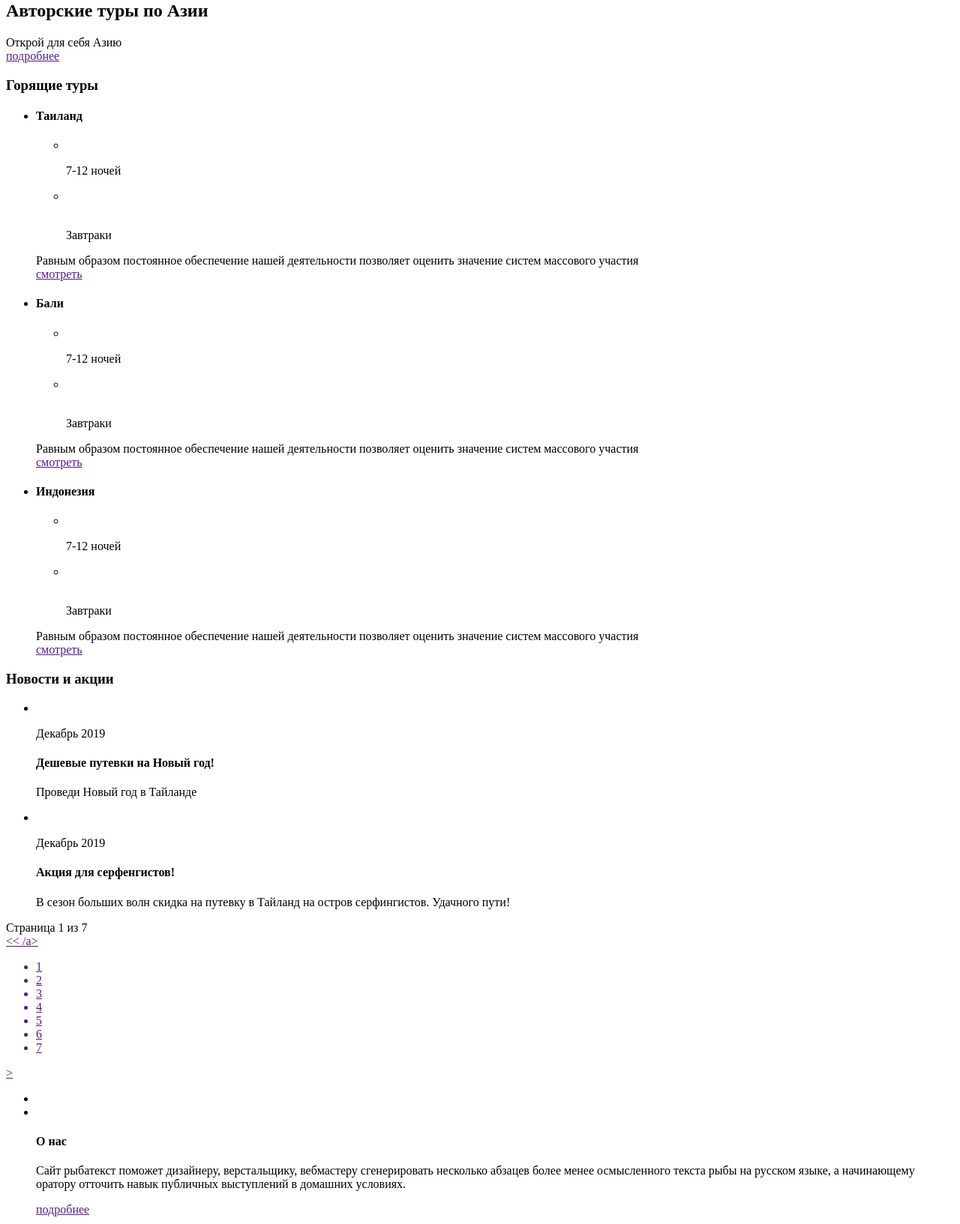
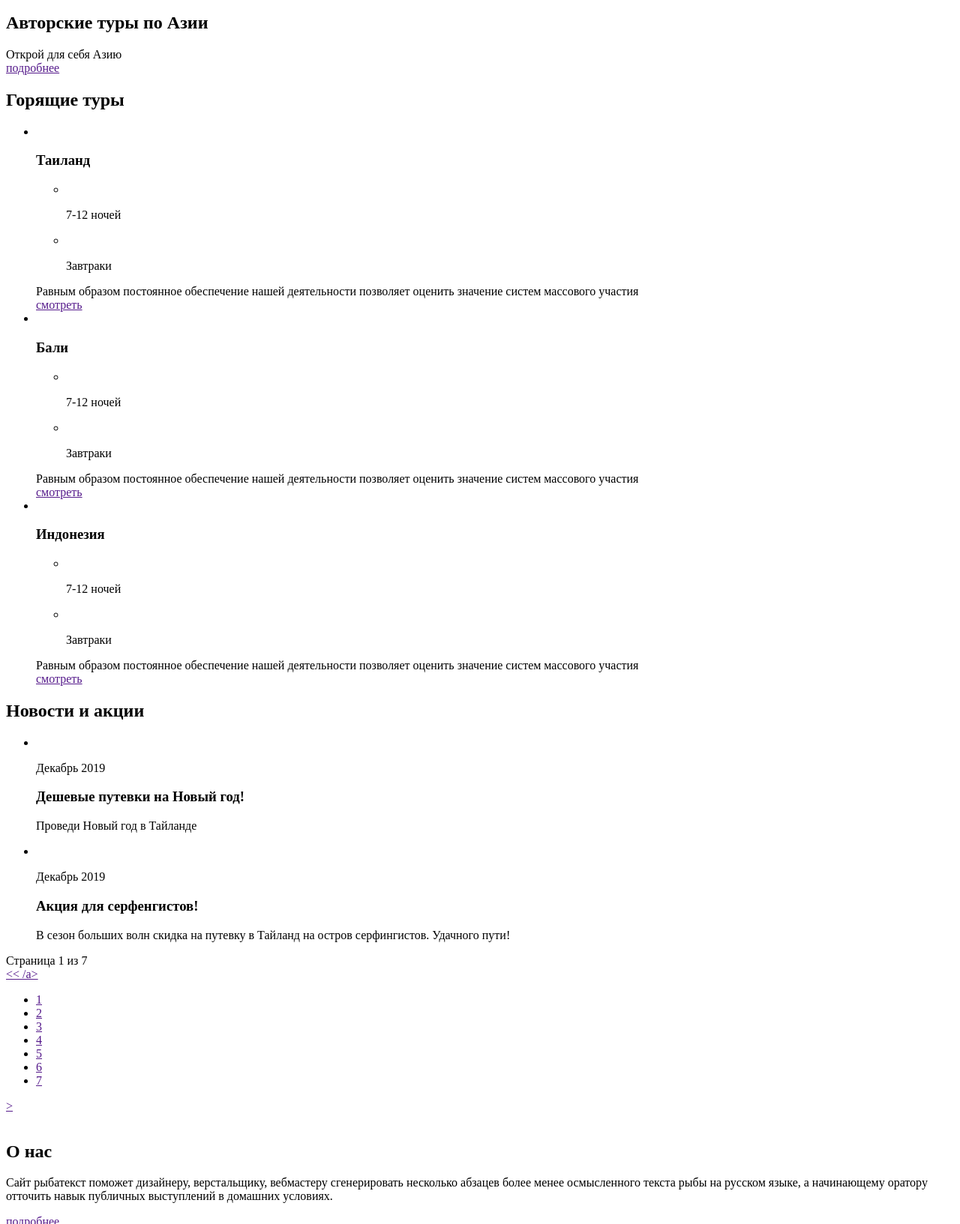
Before and after one commit to NadezhdaShe/AIR-ASIA, a plain HTML site: page index.html in a window 1280 px wide. Shown: the part 219-1852 px from the top of the page at 75% size. Drawn offline with Linux system fonts and the light colour scheme.

Commit message:
Исправлены замечания наставника

```diff
--- a/index.html
+++ b/index.html
@@ -15,25 +15,23 @@
         <img src="" alt="логотип" class="logo__pic">
       </a>
       <nav class="nav">
-        <ul class="nav">
-          <li class="nav">
-            <a href="" class="nav">Главная</a>
+        <ul class="nav__list">
+          <li class="nav__item">
+            <a href="" class="nav link">Главная</a>
+          </li>
+          <li class="nav__item">
+            <a href="" class="nav__link">Услуги</a>
           </li>
           <li class="nav">
-            <a href="" class="nav">Услуги</a>
-          </li>
-          <li class="nav">
-            <a href="" class="nav">Отзывы</a>
+            <a href="" class="nav__link">Отзывы</a>
           </li>
         </ul>
       </nav>
       <address class="contacts">
         <a href="tel:+78007003030" class="contacts__phone">8 800 700 30 30</a>
-        <p class="contacts__shedule"></p>
-        <div class="contacts__dropdown">График работы
+        <p class="contacts__shedule">График работы</p>
                   <div class="contacts__dropdown">пн-вс: 09:00-20:00
             <div class="contacts__dropdown">Обед: 14:00-14:30</div>
-          </div>
           </div>
               </address>
     </header>
@@ -47,90 +45,87 @@
       </section>
       <section class="tours">
         <div class="container">
-          <h3 class="tours__title title">Горящие туры</h3>
+          <h2 class="tours__title title">Горящие туры</h2>
           <ul class="tours__list">
             <li class="tours__item">
-              <div class="tours__item-img"></div>
-              <div class="tours__item-title">
-                <h4>Таиланд</h4>
+              <div class="tours__item-img">
+                <img src="" alt="" class="tours__cover">
+                <tours__cover></tours__cover>
               </div>
-              <ul class="tours__list">
-                <li class="tours__item">
-                  <img src="" alt="" class="tours__item-pic">
-                  <p>7-12 ночей</p>
-                </li>
-                <li class="tours__item"></li>
-                <img src="" alt="" class="tours__item-pic">
-                <p>Завтраки</p>
-
-              </ul>
-              <div class="tours__item-description">Равным образом постоянное обеспечение нашей деятельности позволяет
-                оценить значение систем массового участия</div>
-              <a href="" class="tours__item-button button">смотреть</a>
+              <h3 class="tours__item-title">Таиланд</h3>
+              <ul class="tours__features">
+                <li class="tours__feature">
+                    <img src="" alt="" class="tours__ico">
+                    <p class="tours__feature-text">7-12 ночей</p>
                 </li>
                 <li class="tours__item">
-              <div class="tours__item-img"></div>
-              <div class="tours__item-title">
-                <h4>Бали</h4>
-              </div>
-              <ul class="tours__list">
-                <li class="tours__item">
-                  <img src="" alt="" class="tours__item-pic">
-                  <p>7-12 ночей</p>
+                    <img src="" alt="" class="tours__ico">
+                    <p class="tours__feature-text">Завтраки</p>
                 </li>
-                <li class="tours__item"></li>
-                <img src="" alt="" class="tours__item-pic">
-                <p>Завтраки</p>
-
             </ul>
-              <div class="tours__item-description">Равным образом постоянное обеспечение нашей деятельности позволяет
+                <div class="tours__description">Равным образом постоянное обеспечение нашей деятельности позволяет
                 оценить значение систем массового участия</div>
-              <a href="" class="tours__item-button button">смотреть</a>
+              <a href="" class="tours__button button">смотреть</a>
             </li>
             <li class="tours__item">
-              <div class="tours__item-img"></div>
-              <div class="tours__item-title">
-                <h4>Индонезия</h4>
+              <div class="tours__item-img">
+                <img src="" alt="" class="tours__cover">
               </div>
-              <ul class="tours__list">
+              <h3 class="tours__item-title">Бали</h3>
+              <ul class="tours__features">
+                <li class="tours__feature">
+                    <img src="" alt="" class="tours__ico">
+                    <p class="tours__feature-text">7-12 ночей</p>
+                </li>
                 <li class="tours__item">
-                  <img src="" alt="" class="tours__item-pic">
-                  <p>7-12 ночей</p>
+                    <img src="" alt="" class="tours__ico">
+                    <p class="tours__feature-text">Завтраки</p>
                 </li>
-                <li class="tours__item"></li>
-                <img src="" alt="" class="tours__item-pic">
-                <p>Завтраки</p>
-
             </ul>
-              <div class="tours__item-description">Равным образом постоянное обеспечение нашей деятельности позволяет
+              <div class="tours__description">Равным образом постоянное обеспечение нашей деятельности позволяет
                 оценить значение систем массового участия</div>
-              <a href="" class="tours__item-button button">смотреть</a>
+              <a href="" class="tours__button button">смотреть</a>
+            </li>
+            <li class="tours__item">
+              <div class="tours__item-img">
+                <img src="" alt="" class="tours__cover">
+              </div>
+              <h3 class="tours__item-title">Индонезия</h3>
+              <ul class="tours__features">
+                <li class="tours__feature">
+                    <img src="" alt="" class="tours__ico">
+                    <p class="tours__feature-text">7-12 ночей</p>
+                </li>
+                <li class="tours__item">
+                    <img src="" alt="" class="tours__ico">
+                    <p class="tours__feature-text">Завтраки</p>
+                </li>
+            </ul>
+              <div class="tours__description">Равным образом постоянное обеспечение нашей деятельности позволяет
+                оценить значение систем массового участия</div>
+              <a href="" class="tours__button button">смотреть</a>
             </li>
           </ul>
         </div>
       </section>
       <section class="news">
         <div class="container">
-          <h3 class="tours__title title">Новости и акции</h3>
+          <h2 class="news__title title">Новости и акции</h2>
           <ul class="news__list">
             <li class="news__item">
-              <div class="news">
-                <div class="news__image">
-                  <img src="" alt="" class="news__image-elem">
-                  <p>Декабрь 2019</p>
-                  <h4 class="news__image-title">Дешевые путевки на Новый год!</h4>
-                  <p>Проведи Новый год в Тайланде</p>
-                </div>
+                <img src="" alt="" class="news__image">
+                <div class="news__content">
+                  <p class="news__date">Декабрь 2019</p>
+                  <h3 class="news__card-title">Дешевые путевки на Новый год!</h3>
+                  <p  class="news__text">Проведи Новый год в Тайланде</p>
        </div>
             </li>
             <li class="news__item">
-              <div class="news">
-                <div class="news__image">
-                  <img src="" alt="" class="news__image-elem">
-                  <p>Декабрь 2019</p>
-                  <h4 class="news__image-title">Акция для серфенгистов!</h4>
-                  <p>В сезон больших волн скидка на путевку в Тайланд на остров серфингистов. Удачного пути!</p>
-                </div>
+              <img src="" alt="" class="news__image">
+              <div class="news__content">
+                  <p class="news_date">Декабрь 2019</p>
+                  <h3 class="news__card-title">Акция для серфенгистов!</h3>
+                  <p class="news__text">В сезон больших волн скидка на путевку в Тайланд на остров серфингистов. Удачного пути!</p>
                  </div>
             </li>
           </ul>
@@ -139,13 +134,27 @@
             <a href="" class="paginator__prev">
               << /a>
                 <ul class="paginator__list">
-                  <li class="paginator__item">1</li>
-                  <li class="paginator__item">2</li>
-                  <li class="paginator__item">3</li>
-                  <li class="paginator__item">4</li>
-                  <li class="paginator__item">5</li>
-                  <li class="paginator__item">6</li>
-                  <li class="paginator__item">7</li>
+                  <li class="paginator__item">
+                    <a href="" class="paginator__link">1</a>
+                  </li>
+                  <li class="paginator__item">
+                    <a href="" class="paginator__link">2</a>
+                  </li>
+                  <li class="paginator__item">
+                    <a href="" class="paginator__link">3</a>
+                  </li>
+                  <li class="paginator__item">
+                    <a href="" class="paginator__link">4</a>
+                  </li>
+                  <li class="paginator__item">
+                    <a href="" class="paginator__link">5</a>
+                  </li>
+                  <li class="paginator__item">
+                    <a href="" class="paginator__link">6</a>
+                  </li>
+                  <li class="paginator__item">
+                    <a href="" class="paginator__link">7</a>
+                  </li>
                 </ul>
                 <a href="" class="paginator__prev">></a>
           </div>
@@ -153,61 +162,58 @@
       </section>
       <section class="about">
         <div class="container">
-          <ul class="about__list">
-            <li class="about__item">
-              <div class="about">
-                <div class="about__image">
-                  <img src="" alt="" class="about__image-elem">
+          <div class="about__decor">
+              <img src="" alt="" class="about__decor-img">
                 </div>
-              </div>
-            </li>
-            <li class="about__item">
-              <div class="about">
-                <div class="about__image">
-                  <img src="" alt="" class="about__image-elem">
-                  <h4 class="about__image-title">О нас</h4>
-                  <p>Сайт рыбатекст поможет дизайнеру, верстальщику, вебмастеру сгенерировать несколько абзацев более
+                 <div class="about_content">
+                  <h2 class="about__title">О нас</h2>
+                  <p class="about__text">Сайт рыбатекст поможет дизайнеру, верстальщику, вебмастеру сгенерировать несколько абзацев более
                     менее осмысленного текста рыбы на русском языке, а начинающему оратору отточить навык публичных
                     выступлений в домашних условиях.</p>
-                  <a href="" class="about__item-button button">подробнее</a>
+                  <a href="" class="about__button">подробнее</a>
                 </div>
-              </div>
-            </li>
-          </ul>
               </div>
                  </section>
     </main>
+
+
     <footer class="footer">
       <a href="/" class="logo">
         <img src="" alt="логотип" class="logo__pic">
       </a>
       <nav class="nav">
-        <ul class="nav">
-          <li class="nav">
-            <a href="" class="nav">Главная</a>
+        <ul class="nav__list">
+          <li class="nav__item">
+            <a href="" class="nav link">Главная</a>
+          </li>
+          <li class="nav__item">
+            <a href="" class="nav__link">Услуги</a>
           </li>
           <li class="nav">
-            <a href="" class="nav">Услуги</a>
-          </li>
-          <li class="nav">
-            <a href="" class="nav">Отзывы</a>
+            <a href="" class="nav__link">Отзывы</a>
           </li>
         </ul>
       </nav>
-      <address class="contacts">
-        <ul class="contacts">
-          <li class="contacts">
-            <a href="teledram:#" class="contacts__message">
-              <img src="" alt="tg" class="telegram__pic">
+      <address class="socials">
+        <ul class="socials">
+          <li class="socials__item">
+            <a href="telegram:#" class="socials__massege"></a>
+              <img src="" alt="tg" class="socials__pic">
             </a>
-            <a href="vkkontakte:#" class="contacts__message">
-              <img src="" alt="vk" class="vk__pic">
+            </li>
+            <li class="socials__item">
+              <a href="vkontakte:#" class="socials__massege"></a>
+                <img src="" alt="vk" class="socials__pic">
               </a>
-            <a href="facebook:#" class="contacts__message">
-              <img src="" alt="fb" class="fb__pic">
+              </li>
+              <li class="socials__item">
+                <a href="facebook:#" class="socials__massege"></a>
+                  <img src="" alt="fb" class="socials__pic">
                 </a>
-            <a href="instagram:#" class="contacts__message">
-              <img src="" alt="ig" class="ig__pic">
+                </li>
+                <li class="socials__item">
+                  <a href="instagram:#" class="socials__massege"></a>
+                    <img src="" alt="ig" class="socials__pic">
                   </a>
                   </li>
         </ul>
```
Lines whose indentation alone changed are shown as unchanged.
